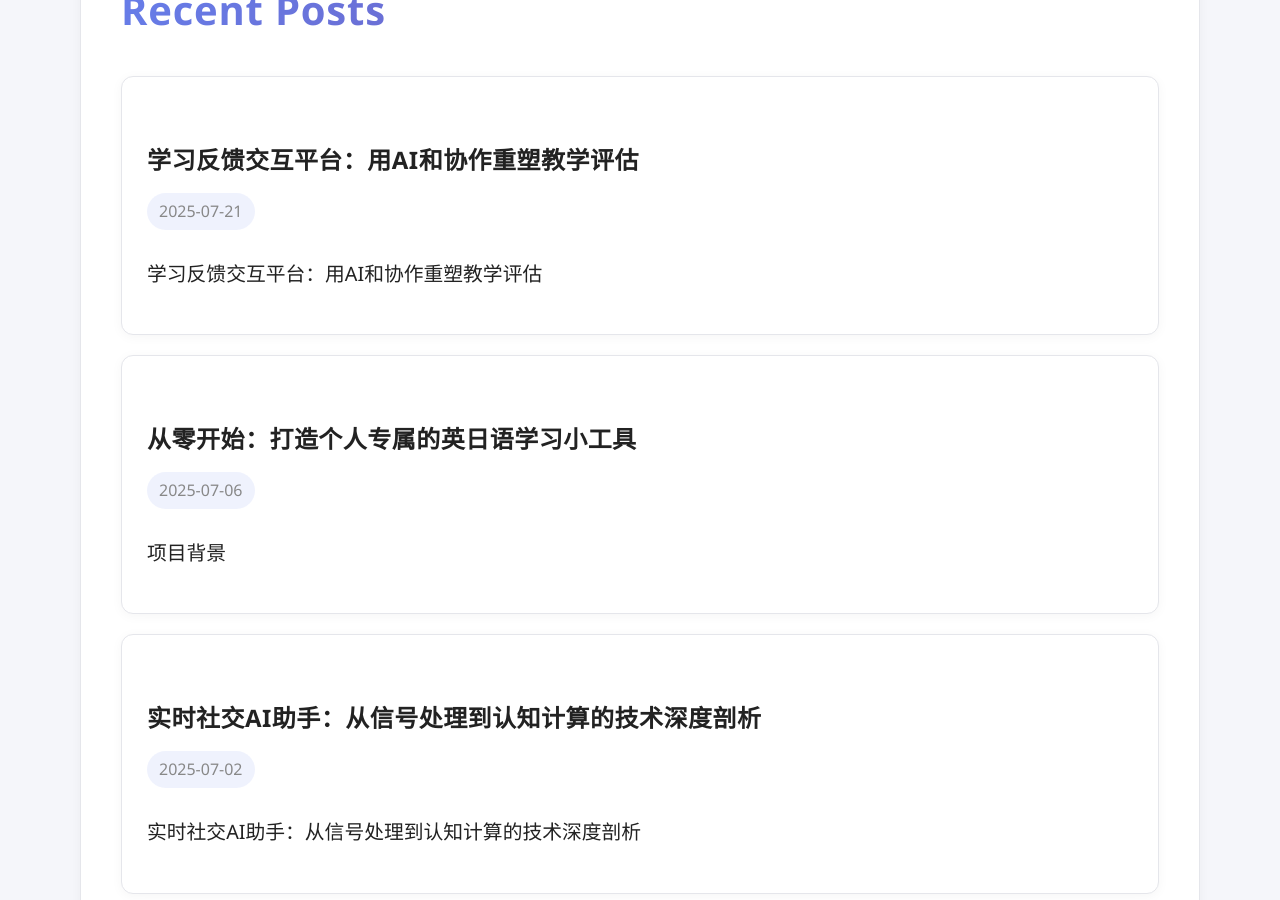
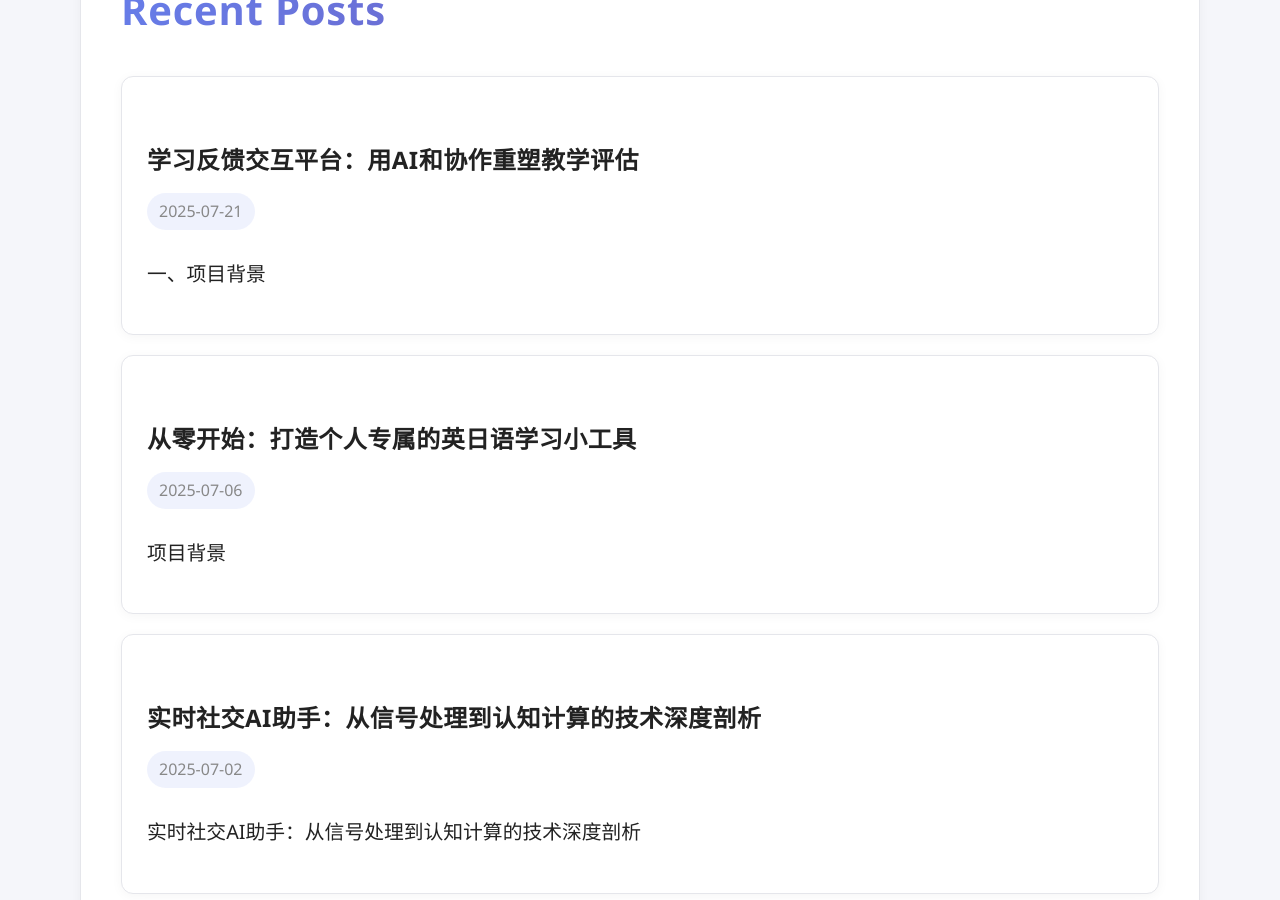
Before and after one commit to forward-rowan/forward-rowan.github.io, a Jekyll site: the page built from index.html, in a window 1280 px wide and 900 px high, scrolled down 724 px. Built offline with Jekyll 4.4.1, drawn with Linux system fonts in a browser that asks for light colours.

Commit message:
修复文章标题重复问题

```diff
--- a/_posts/2025-07-21-learning-feedback-platform-prd.md
+++ b/_posts/2025-07-21-learning-feedback-platform-prd.md
@@ -5,8 +5,6 @@ author: Rowan
 categories: [产品设计, 教育科技, AI应用]
 tags: [PRD, 教育产品, Python, OCR, GitHub式协作]
 ---
-
-# 学习反馈交互平台：用AI和协作重塑教学评估
 
 ## 一、项目背景
 
```
